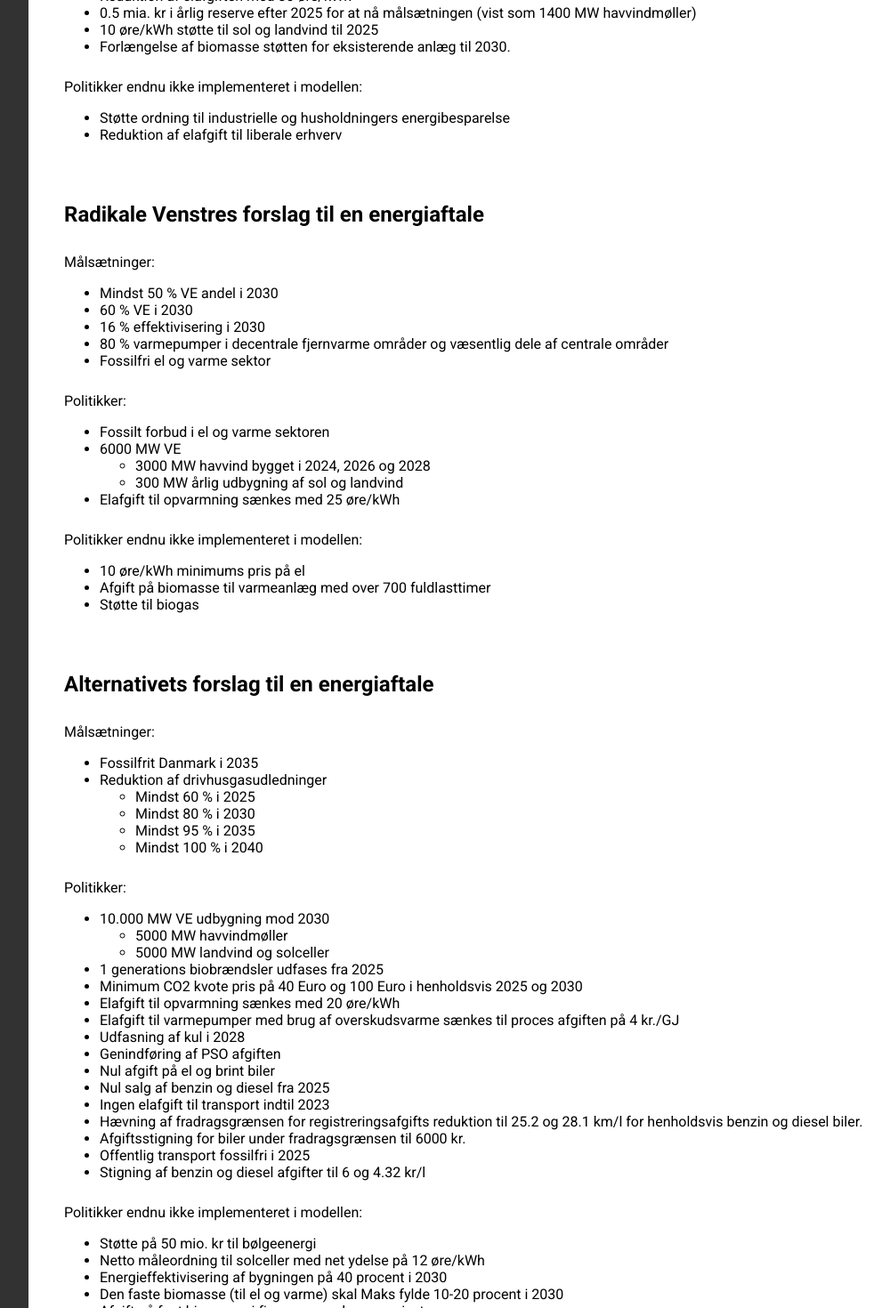
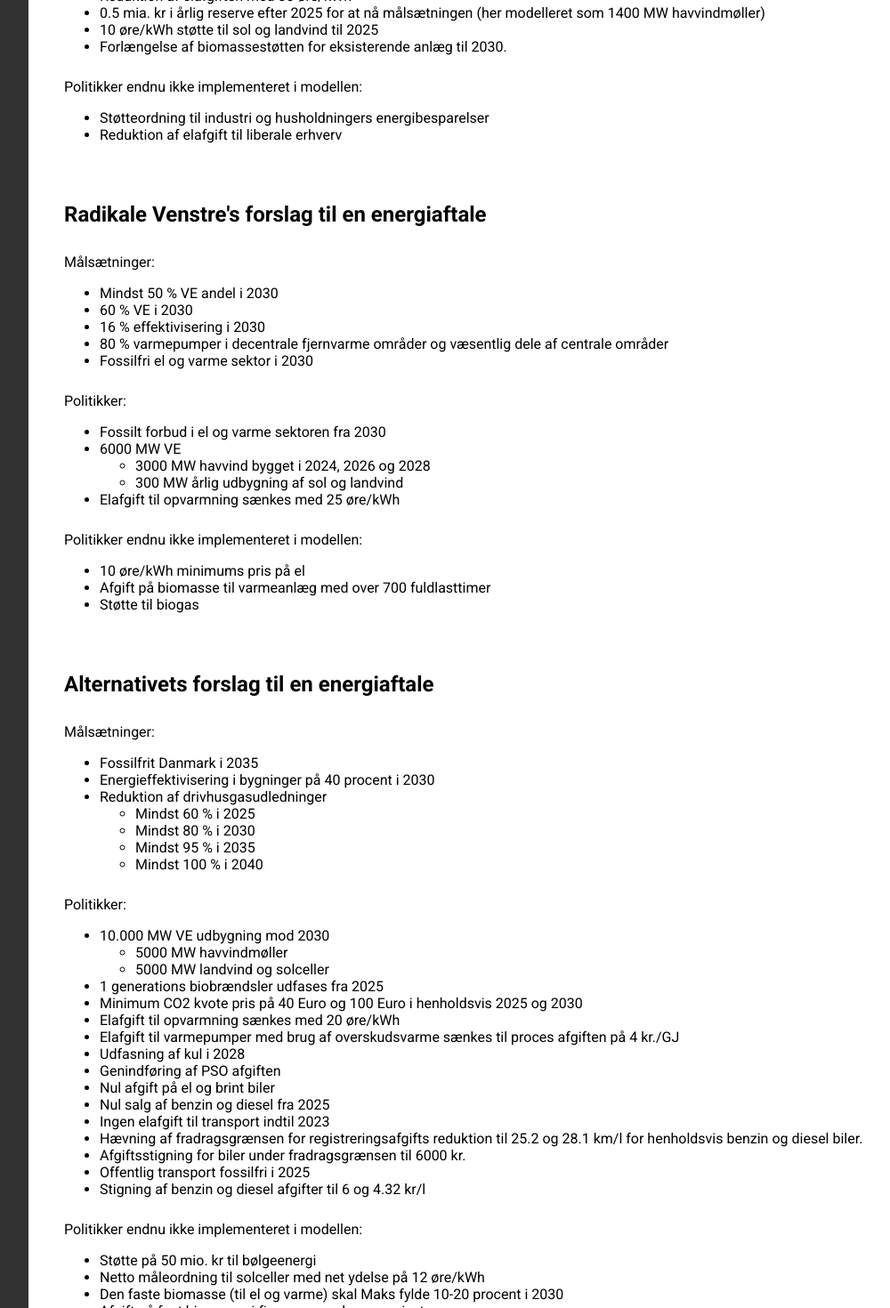
Before and after one commit to olavurellefsen/danish-energy-agreement, a React app: page /beskrivelser in a window 1280 px wide. Shown: the part 1120-2590 px from the top of the page at 89% size, without its empty margins (188-1188 px from the left). Built offline with nearby package versions, Linux system fonts and the light colour scheme; what styled-components-breakpoint would draw is missing.

Commit message:
Minor text changes

```diff
--- a/src/pages/ScenarioDescriptions.js
+++ b/src/pages/ScenarioDescriptions.js
@@ -81,19 +81,19 @@
       <li>800 MW vindmøllepark implementeret i 2025</li>
       <li>Reduktion af elvarme afgiften med 25 øre/kWh</li>
       <li>Reduktion af elafgiften med 30 øre/kWh</li>
-      <li>0.5 mia. kr i årlig reserve efter 2025 for at nå målsætningen (vist som 1400 MW havvindmøller)</li>
+      <li>0.5 mia. kr i årlig reserve efter 2025 for at nå målsætningen (her modelleret som 1400 MW havvindmøller)</li>
       <li>10 øre/kWh støtte til sol og landvind til 2025</li>
-      <li>Forlængelse af biomasse støtten for eksisterende anlæg til 2030.</li>
+      <li>Forlængelse af biomassestøtten for eksisterende anlæg til 2030.</li>
       </ul>
     </AboutBody>
     <AboutBody>
       Politikker endnu ikke implementeret i modellen:
       <ul>
-      <li>Støtte ordning til industrielle og husholdningers energibesparelse</li>
+      <li>Støtteordning til industri og husholdningers energibesparelser</li>
       <li>Reduktion af elafgift til liberale erhverv</li>
       </ul>
     </AboutBody>
-    <AboutHeader2>Radikale Venstres forslag til en energiaftale</AboutHeader2>
+    <AboutHeader2>Radikale Venstre's forslag til en energiaftale</AboutHeader2>
     <AboutBody>
       Målsætninger:
       <ul>
@@ -101,13 +101,13 @@
       <li>60 % VE i 2030</li>
       <li>16 % effektivisering i 2030</li>
       <li>80 % varmepumper i decentrale fjernvarme områder og væsentlig dele af centrale områder</li>
-      <li>Fossilfri el og varme sektor</li>
+      <li>Fossilfri el og varme sektor i 2030</li>
       </ul>
       </AboutBody>
       <AboutBody>
       Politikker:
       <ul>
-      <li>Fossilt forbud i el og varme sektoren</li>
+      <li>Fossilt forbud i el og varme sektoren fra 2030</li>
       <li>6000 MW VE</li>
       <ul>
         <li>3000 MW havvind bygget i 2024, 2026 og 2028</li>
@@ -129,6 +129,7 @@
       Målsætninger:
       <ul>
         <li>Fossilfrit Danmark i 2035</li>
+        <li>Energieffektivisering i bygninger på 40 procent i 2030</li>
         <li>Reduktion af drivhusgasudledninger</li>
         <ul>
           <li>Mindst 60 % i 2025</li>
@@ -166,14 +167,13 @@
       <ul>
         <li>Støtte på 50 mio. kr til bølgeenergi</li>
         <li>Netto måleordning til solceller med net ydelse på 12 øre/kWh</li>
-        <li>Energieffektivisering af bygningen på 40 procent i 2030</li>
         <li>Den faste biomasse (til el og varme) skal Maks fylde 10-20 procent i 2030</li>
         <li>Afgift på fast biomasse i fjernvarmeanlæg og private ovne</li>
         <li>En milliard til implementering af varmepumper</li>
         <li>Ingen parkeringsafgifter og pris for at køre over Storebælt for elbiler</li>
         <li>Støtte til cykelstier på 200 mio. kr årligt</li>
         <li>Tillempelse af den tysk miljø ordning for lastbiler, men med dækning af alle veje</li>
-        <li>Klimaafgift på flyrejser 80 kr/flyvning</li>
+        <li>Klimaafgift på flyrejser 80 kr./flyvning</li>
         <li>El-indenrigsfly i 2040</li>
         <li>Minimum 1.5 mia. til forskning</li>
       </ul>
```
